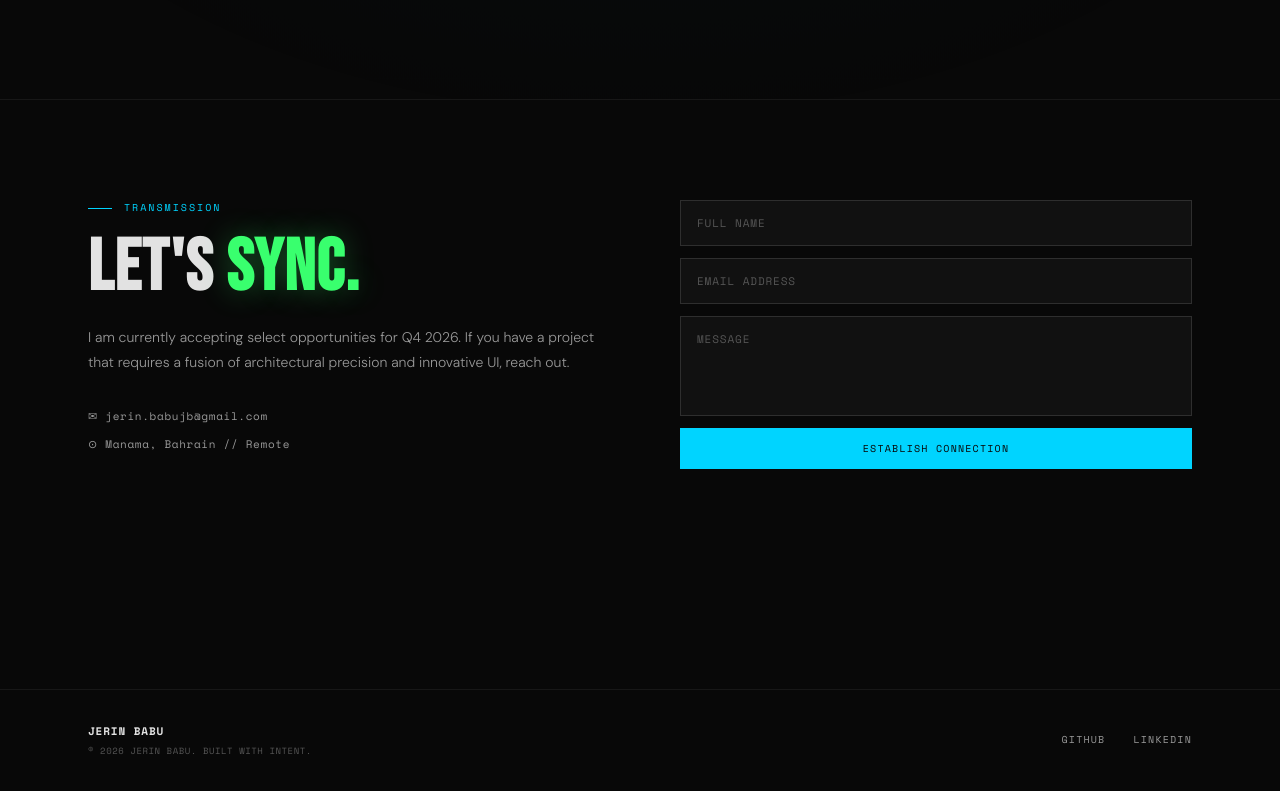
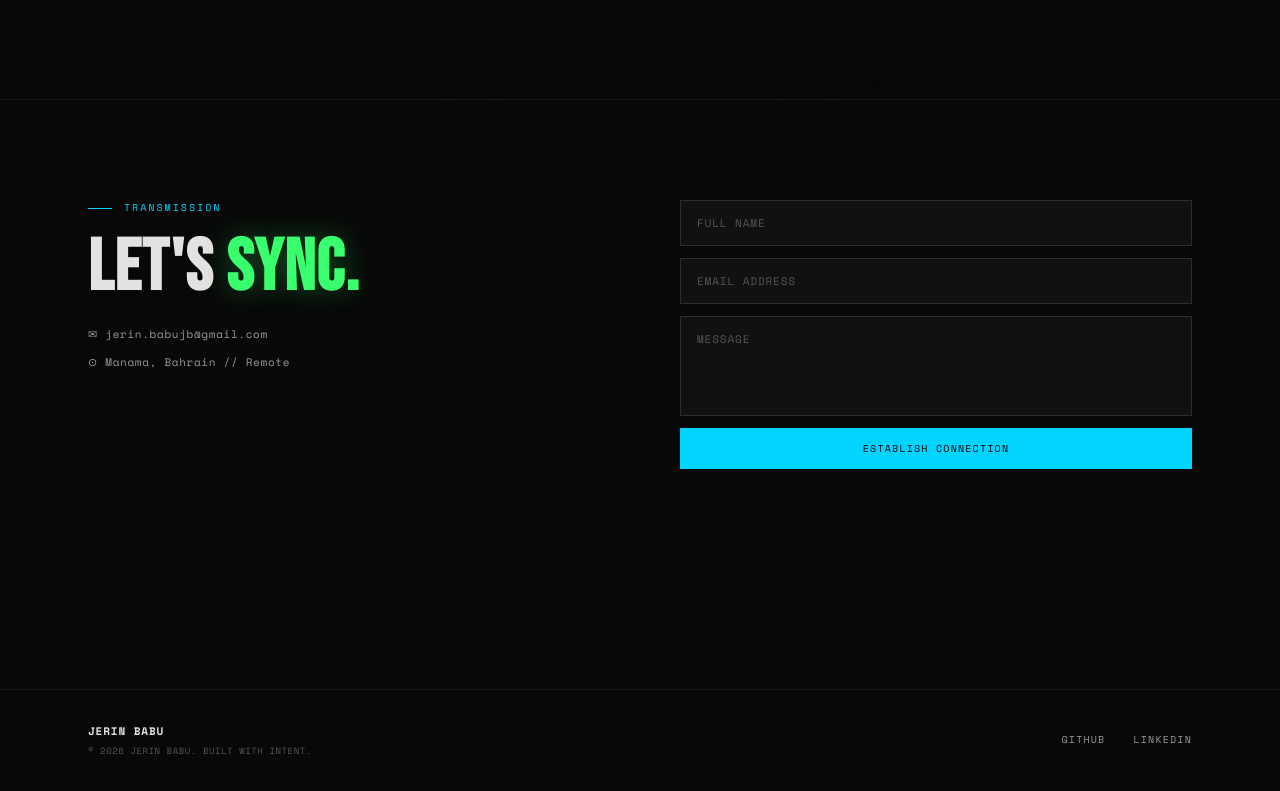
Before and after one commit to Jerinbabujb/portfolio-, a React (Vite) app: page / in a window 1280 px wide. Shown: the part 3515-4306 px from the top of the page. Built offline with nearby package versions, Linux system fonts and the light colour scheme.

Commit message:
stack setup

```diff
--- a/src/pages/Home.jsx
+++ b/src/pages/Home.jsx
@@ -73,7 +73,6 @@ export default function Home() {
     setIsSubmitting(true);
     setSubmitStatus(null);
 
-    // TODO: Use the same IDs you used on your Contact page
     const SERVICE_ID = 'service_phwalbq';
     const TEMPLATE_ID = 'template_l3vkg5b';
     const PUBLIC_KEY = 'IWG7FhkVrzLj3ZXuT';
@@ -124,8 +123,11 @@ export default function Home() {
             animate={{ opacity: 1, y: 0 }}
             transition={{ delay: 0.85, duration: 0.6 }}
           >
+            {/* Kept React Router Link for navigating to a different page */}
             <Link to="/projects" className="btn-primary">EXPLORE WORK</Link>
-            <Link to="/#stack" className="btn-ghost">VIEW STACK</Link>
+
+            {/* CHANGED TO STANDARD <a> TAG FOR SCROLLING */}
+            <a href="#stack" className="btn-ghost">VIEW STACK</a>
           </motion.div>
         </motion.div>
 
@@ -295,9 +297,9 @@ export default function Home() {
       </section>
 
       {/* TOOLING */}
-      <section id="stack" className="tooling-section" ref={toolingRef}>
+      <section  className="tooling-section" ref={toolingRef}>
         <motion.div className="tooling-bg" style={{ y: toolingBgY }} />
-        <div className="tooling-inner">
+        <div id="stack" className="tooling-inner">
           <FadeUp>
             <h2 className="tooling-title">Tooling <span className="about-cyan">&amp;</span> Ecosystem</h2>
           </FadeUp>
@@ -337,10 +339,7 @@ export default function Home() {
             <FadeUp>
               <div className="section-label">TRANSMISSION</div>
               <h2 className="cta-title">Let's <span className="cta-green">Sync.</span></h2>
-              <p className="cta-body">
-                I am currently accepting select opportunities for Q4 2026. If you have a project
-                that requires a fusion of architectural precision and innovative UI, reach out.
-              </p>
+
               <div className="cta-contact-info">
                <a href='mailto:jerin.babujb@gmail.com' target='_blank' rel="noreferrer"> <div className="contact-row">✉ jerin.babujb@gmail.com</div></a>
                 <div className="contact-row">⊙ Manama, Bahrain // Remote</div>
@@ -349,7 +348,6 @@ export default function Home() {
           </div>
 
           <FadeUp delay={0.15}>
-            {/* Changed from div to form, attached ref and onSubmit */}
             <form ref={formRef} onSubmit={sendEmail} className="cta-form">
               <input type="text" name="user_name" className="form-field" placeholder="FULL NAME" required />
               <input type="email" name="user_email" className="form-field" placeholder="EMAIL ADDRESS" required />
```
